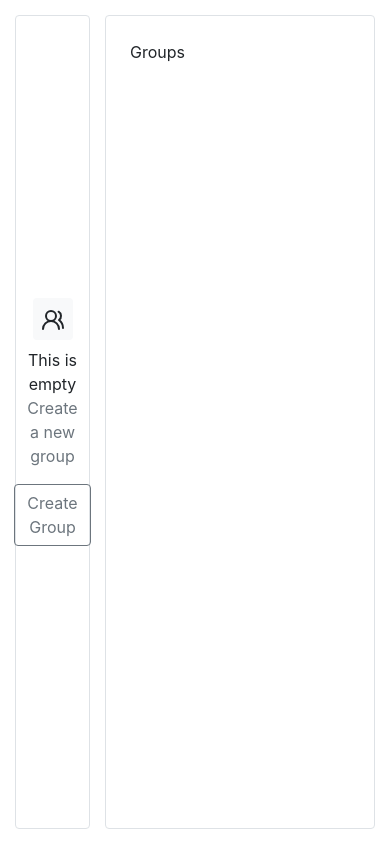
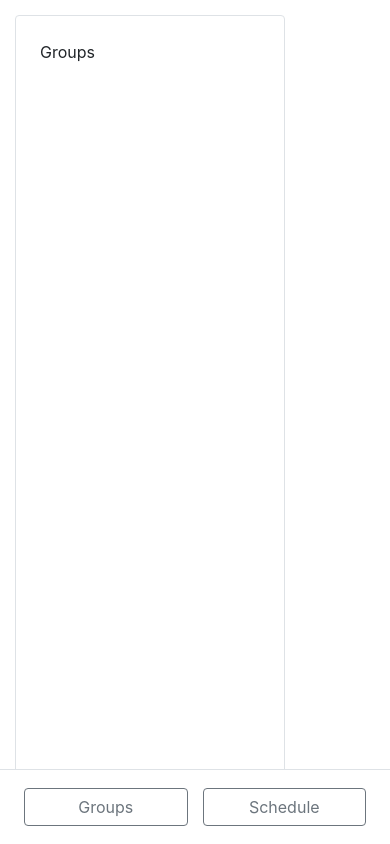
Before and after one commit to maddysiwick/BrebeufHX2026, a Django app: page /home/ in a window 390 px wide. Run offline with Django 4.2, Linux system fonts and the light colour scheme; some libraries are stand-ins or nearby versions.

Commit message:
feat: scaffold mobile ui

```diff
--- a/schedulematcher/myapp/templates/home.html
+++ b/schedulematcher/myapp/templates/home.html
@@ -4,7 +4,7 @@
 <main class="container-fluid" style="height: 100vh; padding: 15px;">
     <div class="row h-100 no-gutters">
         <!-- Groups Sidebar -->
-        <div class="col-3 h-100" style="padding-right: 15px;">
+        <div class="col-3 h-100 d-none d-md-block" style="padding-right: 15px;">
             <div class="h-100 p-4 border rounded d-flex flex-column">
                 <!-- Empty State -->
                 <div class="d-flex flex-column align-items-center justify-content-center h-100">
@@ -29,6 +29,14 @@
                 <p>Groups</p>
             </div>
         </div>
+
+        <!-- Bottom Navigation Bar for mobile -->
+        <div class="fixed-bottom bg-white border-top d-md-none" style="height: 75px;">
+            <div class="d-flex align-items-center h-100 px-4" style="gap: 15px;">
+                <button class="btn btn-outline-secondary w-100">Groups</button>
+                <button class="btn btn-outline-secondary w-100">Schedule</button>
+            </div>
+        </div>
     </div>
 </main>
 
```
